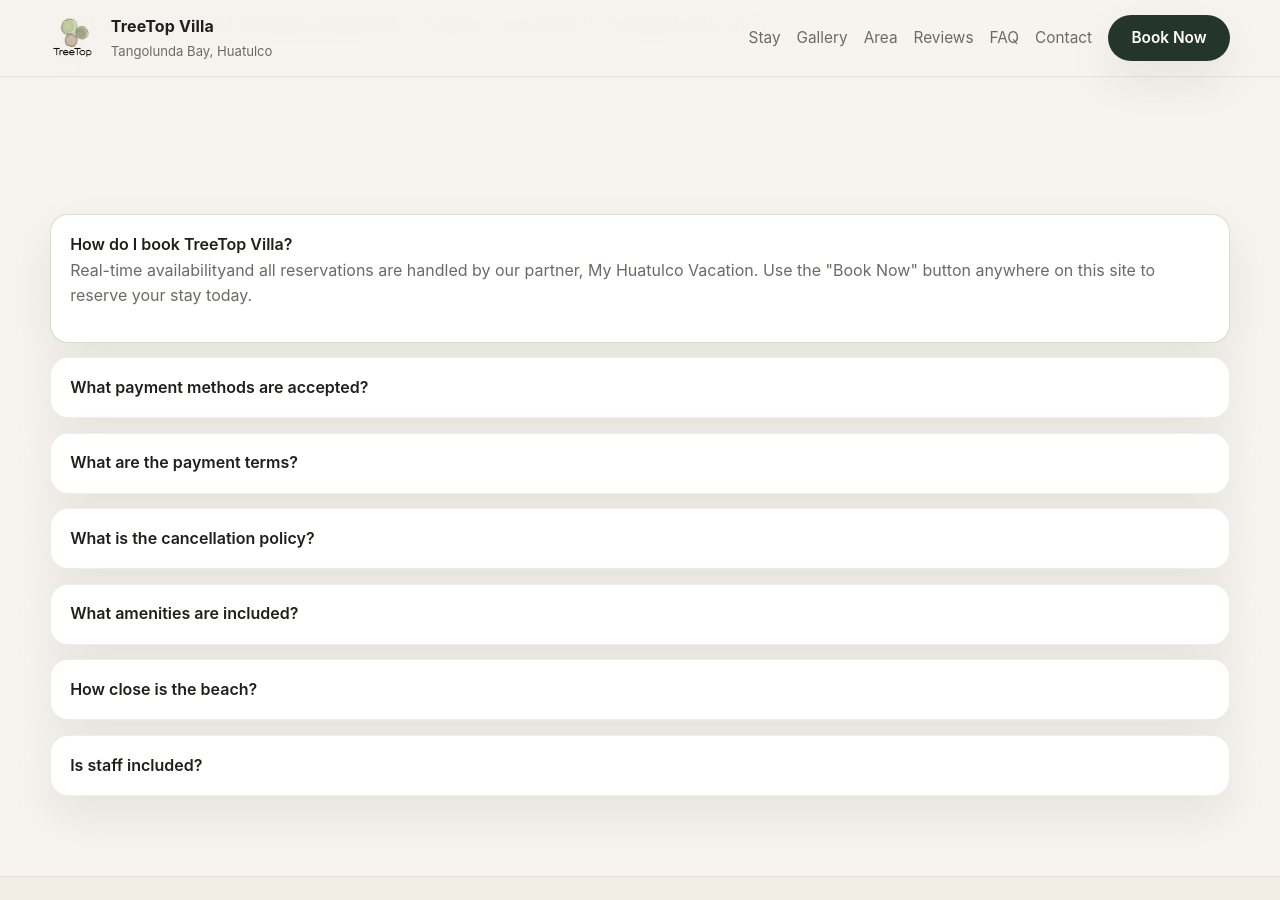
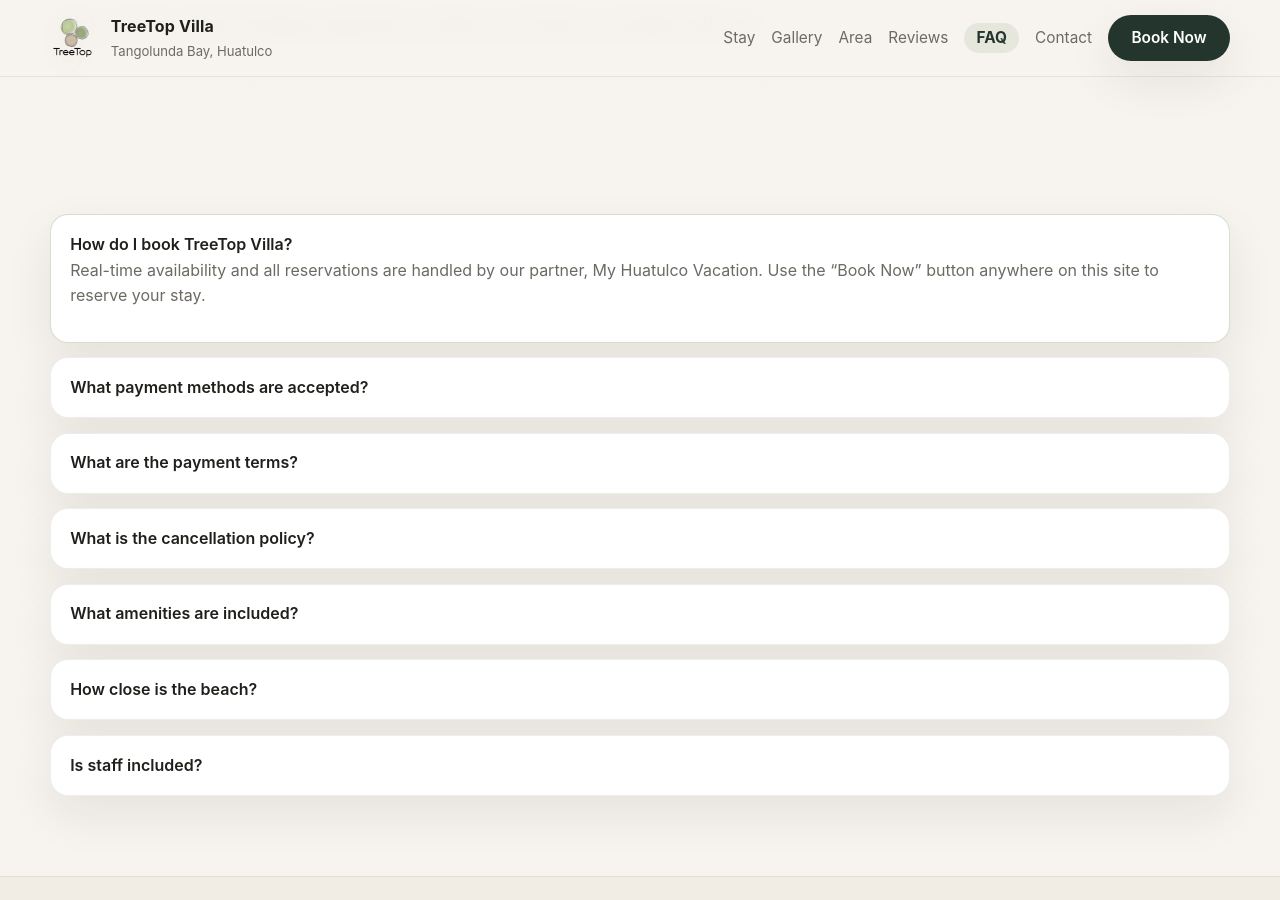
Before and after one commit to alexjcobb/Treetophuatulco, a Jekyll site: the page built from faq.html, in a window 1280 px wide and 900 px high, scrolled down 371 px. Built offline with Jekyll 4.4.1, drawn with Linux system fonts in a browser that asks for light colours.

Commit message:
Convert FAQ page to Jekyll

```diff
--- a/faq.html
+++ b/faq.html
@@ -1,83 +1,79 @@
-<!DOCTYPE html><html lang="en"><head><meta charset="UTF-8" /><meta name="viewport" content="width=device-width, initial-scale=1.0" /><title>FAQ | TreeTop Villa</title><meta name="description" content="Frequently asked questions about TreeTop Villa Huatulco." /><link rel="icon" href="assets/favicon.png" /><link rel="stylesheet" href="styles.css" /></head><body>
-<header class="site-header"><div class="container nav"><a class="brand" href="index.html"><img src="assets/logo-mark.png" alt="TreeTop logo mark" /><div class="brand-text"><span class="brand-title">TreeTop Villa</span><span class="brand-sub">Tangolunda Bay, Huatulco</span></div></a><nav class="nav-links"><a href="stay.html">Stay</a><a href="gallery.html">Gallery</a><a href="area.html">Area</a><a href="reviews.html">Reviews</a><a href="faq.html">FAQ</a><a href="contact.html">Contact</a><a class="btn btn-primary" href="https://www.explorehuatulco.com/Escapia/Details/2104-279857" target="_blank" rel="noopener">Book Now</a></nav></div></header>
-<main>
-<section class="page-hero"><div class="container"><div class="eyebrow">FAQ</div><h1>Frequently asked questions</h1><p class="lead">Quick answers about booking, payments, location, and what is included with your stay.</p></div></section>
-<section class="section"><div class="container faq">
-<details open><summary>How do I book TreeTop Villa?</summary><p>Real-time availabilityand all reservations are handled by our partner, My Huatulco Vacation. Use the "Book Now" button anywhere on this site to reserve your stay today.</p></details>
-<details><summary>What payment methods are accepted?</summary><p>Payment can be made by Visa, Mastercard, or money wire. A digital contract and ID verification are required to complete the booking.</p></details>
-<details><summary>What are the payment terms?</summary><p>A 30% deposit on the base rental rate is due at booking, plus a 9 USD admin fee and 5 USD accidental damage insurance fee. The remaining 70% plus tax is due 60 days before arrival. Last-minute stays require full payment.</p></details>
-<details><summary>What is the cancellation policy?</summary><p>Funds paid are non-refundable. If needed, dates can be moved without a change fee up to 30 days from arrival. Travel insurance is encouraged.</p></details>
-<details><summary>What amenities are included?</summary><p>Highlights include a private saltwater pool, treetop terrace, private gym with Peloton, cold plunge, filtered water system, Sonos, smart TVs, beach chairs, umbrellas, a YETI cooler, and two paddleboards.</p></details>
-<details><summary>How close is the beach?</summary><p>Playa Pescadores is about 200 meters away, roughly a 2 minute walk. The villa also has easy access to a calm private cove within Tangolunda Bay.</p></details>
-<details><summary>Is staff included?</summary><p>Yes. Pre-arrival and post-departure cleaning are included. A full-time housecleaner is on site Monday through Saturday along with an on-site caretaker.</p></details>
-</div></section>
-</main>
-<footer class="footer">
-  <div class="container footer-grid">
+---
+layout: default
+title: FAQ
+description: Frequently asked questions about TreeTop Villa Huatulco.
+nav: faq
+---
 
-    <div>
-      <img
-        src="assets/logo.png"
-        alt="TreeTop logo"
-        class="footer-logo"
-      />
+<section class="page-hero">
+  <div class="container">
+    <div class="eyebrow">FAQ</div>
+    <h1>Frequently asked questions</h1>
+    <p class="lead">
+      Quick answers about booking, payments, location, and what is included with your stay.
+    </p>
+  </div>
+</section>
+
+<section class="section">
+  <div class="container faq">
+
+    <details open>
+      <summary>How do I book TreeTop Villa?</summary>
       <p>
-        Oceanfront villa living above Tangolunda Bay,
-        managed by My Huatulco Vacation.
+        Real-time availability and all reservations are handled by our partner, My Huatulco Vacation.
+        Use the “Book Now” button anywhere on this site to reserve your stay.
       </p>
-    </div>
+    </details>
 
-    <div>
-      <h3>Explore</h3>
-      <div class="footer-links">
-        <a href="stay.html">Stay</a>
-        <a href="gallery.html">Gallery</a>
-        <a href="area.html">Area</a>
-        <a href="reviews.html">Reviews</a>
-        <a href="faq.html">FAQ</a>
-      </div>
-    </div>
+    <details>
+      <summary>What payment methods are accepted?</summary>
+      <p>
+        Payment can be made by Visa, Mastercard, or bank wire. A digital contract and ID verification
+        are required to complete the booking.
+      </p>
+    </details>
 
-    <div>
-      <h3>Book</h3>
+    <details>
+      <summary>What are the payment terms?</summary>
+      <p>
+        A 30% deposit on the base rental rate is due at booking, plus a US$9 administrative fee and
+        US$5 accidental damage insurance fee. The remaining 70% plus tax is due 60 days before arrival.
+        Last-minute stays require full payment.
+      </p>
+    </details>
 
-      <p>Book through My Huatulco Vacation</p>
+    <details>
+      <summary>What is the cancellation policy?</summary>
+      <p>
+        Funds paid are non-refundable. If needed, dates can be moved without a change fee up to 30 days
+        before arrival. Travel insurance is encouraged.
+      </p>
+    </details>
 
+    <details>
+      <summary>What amenities are included?</summary>
       <p>
-        <a href="mailto:reservations@myhuatulcovacation.com">
-          reservations@myhuatulcovacation.com
-        </a>
-        <br />
-        US & Canada: +1.226.979.0769
-        <br />
-        Mexico: +52.958.144.8290
+        Highlights include a private saltwater pool, treetop terrace, private gym with Peloton, cold plunge,
+        filtered water system, Sonos, smart TVs, beach chairs, umbrellas, a YETI cooler, and two paddleboards.
       </p>
+    </details>
 
-      <a
-        href="https://instagram.com/treetophuatulco"
-        target="_blank"
-        rel="noopener"
-        class="footer-instagram"
-      >
-        <svg
-          xmlns="http://www.w3.org/2000/svg"
-          width="16"
-          height="16"
-          viewBox="0 0 24 24"
-          fill="none"
-          stroke="currentColor"
-          stroke-width="2"
-        >
-          <rect x="2" y="2" width="20" height="20" rx="5"></rect>
-          <circle cx="12" cy="12" r="4"></circle>
-          <circle cx="18" cy="6" r="1"></circle>
-        </svg>
+    <details>
+      <summary>How close is the beach?</summary>
+      <p>
+        Playa Pescadores is about 200 meters away, roughly a 2-minute walk. The villa also has easy access
+        to a calm private cove within Tangolunda Bay.
+      </p>
+    </details>
 
-        <span>Instagram</span>
-      </a>
-
-      <small>© TreeTop Villa</small>
-    </div>
+    <details>
+      <summary>Is staff included?</summary>
+      <p>
+        Yes. Pre-arrival and post-departure cleaning are included. A full-time housecleaner is on site
+        Monday through Saturday, along with an on-site caretaker.
+      </p>
+    </details>
 
   </div>
-</footer>
+</section>
```
